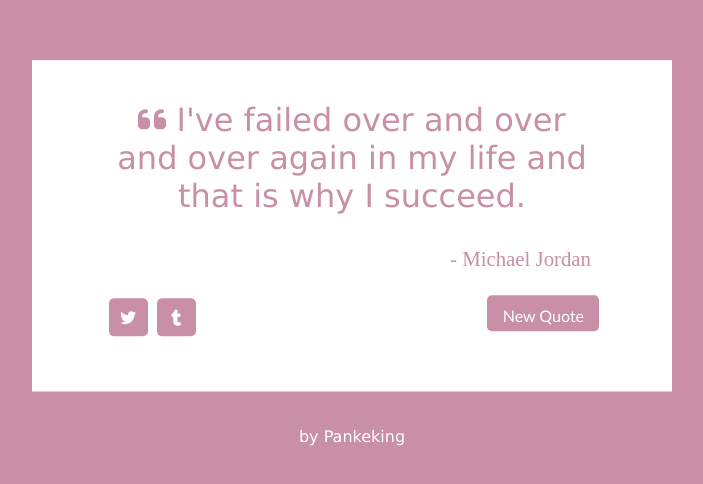
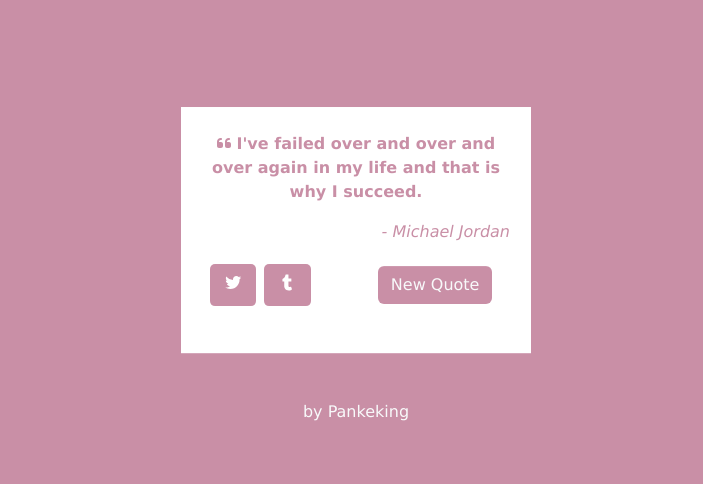
Before and after one commit to Pankeking/randomInspiration, a React (Create React App) app: page / in a window 1280 px wide. Shown: the part 174-658 px from the top of the page, without its empty margins (288-991 px from the left). Built offline with nearby package versions, Linux system fonts and the light colour scheme.

Commit message:
bootstrap added and configured

```diff
--- a/package.json
+++ b/package.json
@@ -11,6 +11,7 @@
     "@testing-library/jest-dom": "^5.16.5",
     "@testing-library/react": "^13.4.0",
     "@testing-library/user-event": "^13.5.0",
+    "bootstrap": "^5.2.3",
     "react": "^18.2.0",
     "react-dom": "^18.2.0",
     "react-router-dom": "^6.11.1",
--- a/src/components/quote.css
+++ b/src/components/quote.css
@@ -1,47 +1,34 @@
 .quote {
+    transition: 0.7s ease-in-out;
+    font-size: 1.75em;
+    width: 350px;
     position: absolute;
-    transition: 0.7s ease-in-out;
     top: 50%;
     left: 50%;
     -moz-transform: translateX(-50%) translateY(-50%);
     -webkit-transform: translateX(-50%) translateY(-50%);
     transform: translateX(-50%) translateY(-50%);
     border: 1px solid white;
-    padding: 0.5rem 5rem;
     background-color: white;
-    font-size: 2rem;
     font-family: Verdana, Geneva, Tahoma, sans-serif;
 }
 
 .author {
-    font-size: 1.3rem;
     font-family: Copperplate;
-    text-align: end;
 }
 
 .social-link {
     border: none;
     color: white;
-    margin: 0.3rem;
-    position: relative;
-    right: 20%;
-    top: 0.4rem;
     border-radius: 5px;
-    transition: 0.7s ease-in-out;
+    transition: 0.1s ease-in-out;
 }
 
 button {
     border: none;
-    transition: 0.7s ease-in-out;
+    transition: 0.1s ease-in-out;
     color: white;
-    font-size: 1rem;
-    padding: 0.7rem;
-    margin: 0 3rem;
-    width: 7rem;
-    height: 2.3rem;
-    position: relative;
-    left: 30%;
-    top: 0;
+    font-size: 1.75em;
     border-radius: 5px;
     font-family: 'Trebuchet MS', 'Lucida Sans Unicode', 'Lucida Grande', 'Lucida Sans', Arial, sans-serif;
 }
@@ -58,8 +45,6 @@ button:hover, a:hover {
     bottom: -5rem;
     color: white;
     font-size: 1rem;
-}
-.credits-link {
     text-decoration: none;
     color: inherit;
     transition: 0.7s ease-in-out;
--- a/src/components/quoteComp.js
+++ b/src/components/quoteComp.js
@@ -19,25 +19,26 @@ export function QuoteComp({ BgColor, quoteIndex, onClick }) {
     let twitterLink = "https://twitter.com/intent/tweet?hashtags=quotes&related=freecodecamp&text=%22" + quotes[quoteIndex].quote +"%22 "+quotes[quoteIndex].author;
     let tumblrLink = "https://www.tumblr.com/widgets/share/tool?posttype=quote&tags=quotes,freecodecamp&caption=" + quotes[quoteIndex].quote +"&content="+quotes[quoteIndex].author + "&canonicalUrl=https%3A%2F%2Fwww.tumblr.com%2Fbuttons&shareSource=tumblr_share_button";
     return (
-        <div id="quote-box" className="quote" style={{color: BgColor, textAlign: "center"}}>
-            <div>
+        <div className="d-flex flex-wrap align-self-center justify-content-center">
+            <div id="quote-box" className="quote px-1 pt-4 m-1" style={{color: BgColor, textAlign: "center"}}>
+                <div className="text-wrap w-auto px-3 fs-6 text-center">
                     <p>
                         <FontAwesomeIcon icon={faQuoteLeft} />
-                    <span id="text"> {quotes[quoteIndex].quote} </span>
+                        <span id="text" className='fw-bold h-auto lh-1'> {quotes[quoteIndex].quote} </span>
                     </p>
-                <p id="author" className="author" >- {quotes[quoteIndex].author}</p>
+                    <p id="author" className="ps-2 fs-6 fst-italic text-end" >- {quotes[quoteIndex].author}</p>
                 </div>
-            <div>
-                <a className="social-link" target="_blank" rel="noreferrer" href={twitterLink} style={{backgroundColor: BgColor}}>
+                <div className="m-auto d-flex">
+                    <a className="social-link align-items-start ms-4 m-1 p-1 btn" target="_blank" rel="noreferrer" href={twitterLink} style={{backgroundColor: BgColor}}>
                         <FontAwesomeIcon icon={faTwitter} style={iconStyles} />
                     </a>
-                <a className="social-link" target="_blank" rel="noreferrer" href={tumblrLink} style={{backgroundColor: BgColor}}>
+                    <a className="social-link align-items-start me-auto  m-1 p-1 btn" target="_blank" rel="noreferrer" href={tumblrLink} style={{backgroundColor: BgColor}}>
                         <FontAwesomeIcon icon={faTumblr} style={iconStyles} />
                     </a>
-                <button id="new-quote" onClick={onClick} style={{backgroundColor: BgColor}}>New Quote</button>
+                    <button type="button" id="new-quote" className="text-light fs-6 m-auto align-items-end btn" onClick={onClick} style={{backgroundColor: BgColor}}><span className='text'>New Quote</span></button>
                 </div>
-
-        <p className="credits">by <a className="credits-link" href="https://github.com/Pankeking">Pankeking</a></p>
+                <a className="credits text-light btn" href="https://github.com/Pankeking">by Pankeking</a>
+            </div>
         </div>
     )
 }
--- a/src/index.js
+++ b/src/index.js
@@ -1,8 +1,12 @@
+import 'bootstrap/dist/css/bootstrap.css';
+
 import React from 'react';
 import ReactDOM from 'react-dom/client';
 import './index.css';
 import App from './App';
 import reportWebVitals from './reportWebVitals';
+
+
 
 const root = ReactDOM.createRoot(document.getElementById('root'));
 root.render(
```
Also changed, not shown: 1 other file (tests, documents, lock files or other folders). Lines whose indentation alone changed are shown as unchanged.
